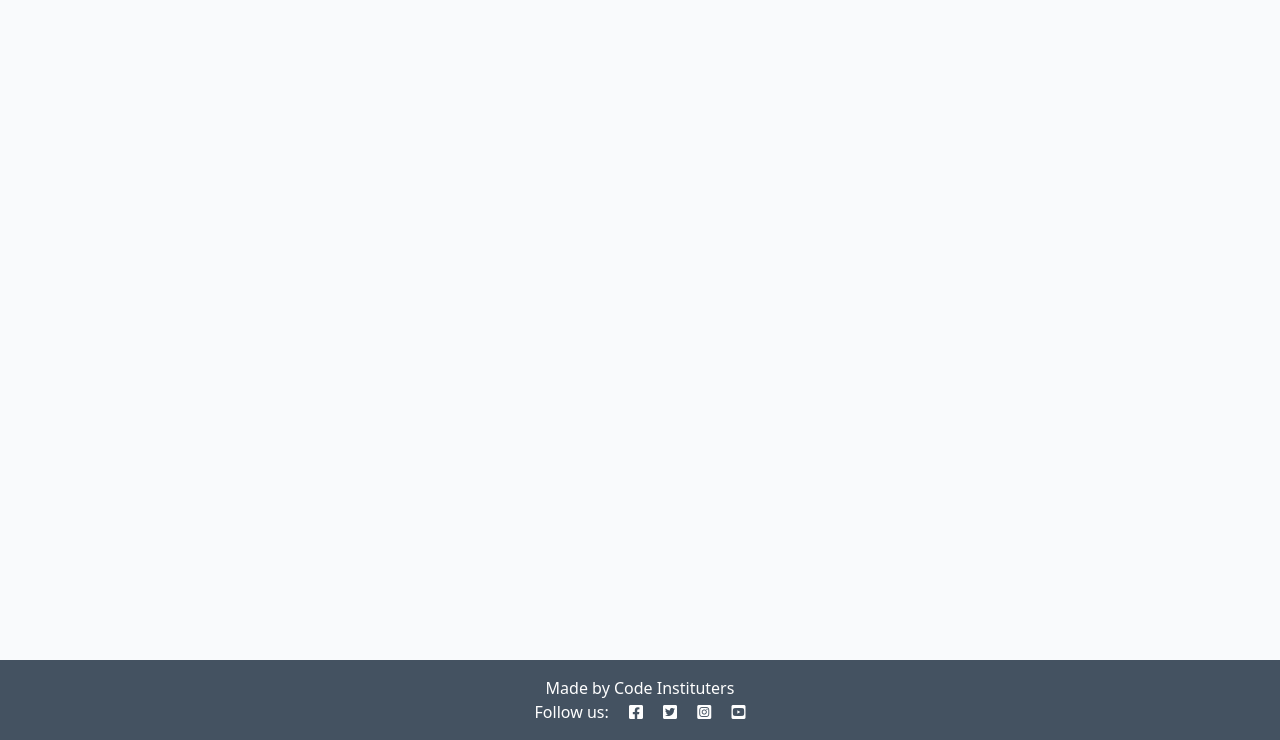
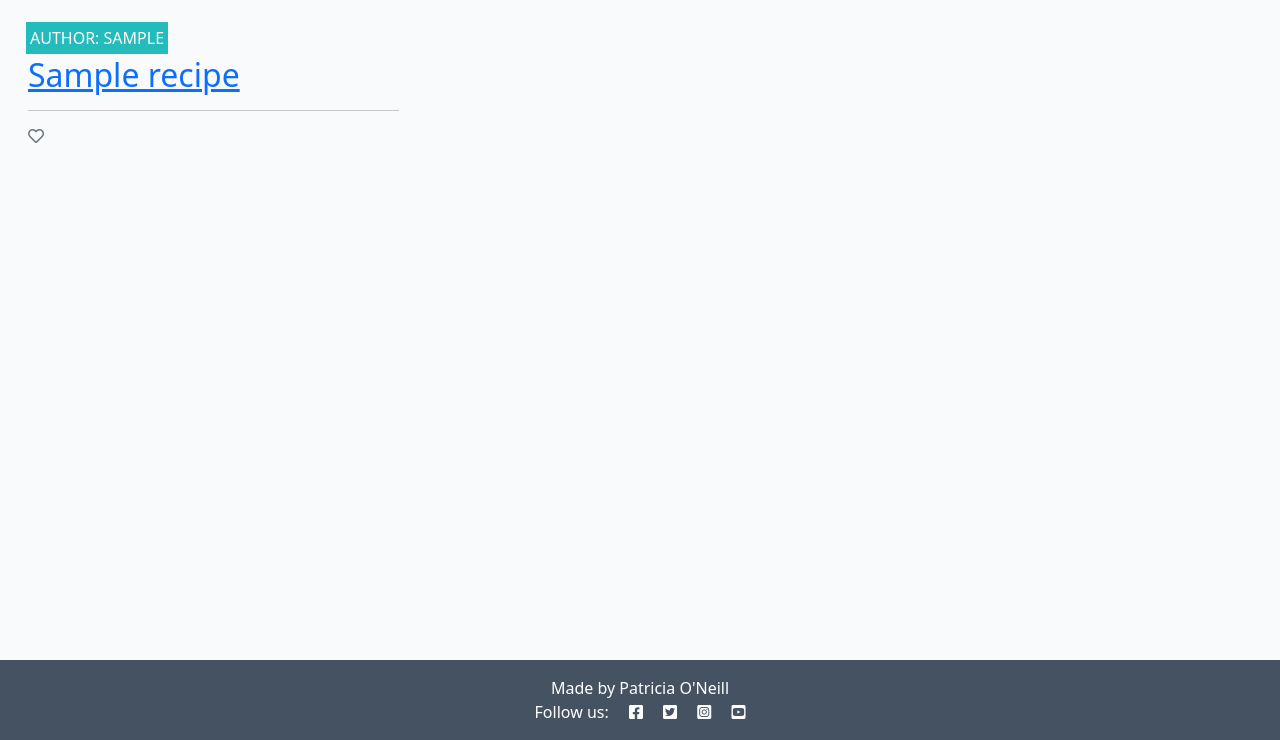
Before and after one commit to pattytonyoneill/FamilyRecipes, a Django app: page / in a window 1280 px wide. Shown: the part 60-800 px from the top of the page. Run offline with Django 3.2, Linux system fonts and the light colour scheme; tables that the repository leaves empty hold one stand-in row (values such as "Sample post"); some libraries are stand-ins or nearby versions.

Commit message:
Edit of html code

```diff
--- a/templates/base.html
+++ b/templates/base.html
@@ -65,7 +65,7 @@
 
     <!-- Footer -->
     <footer class="footer mt-auto py-3 dark-bg">
-        <p class="m-0 text-center text-white">Made by Code Instituters</p>
+        <p class="m-0 text-center text-white">Made by Patricia O'Neill</p>
         <p class="m-0 text-center text-white">Follow us: <i class="fab fa-facebook-square ms-3"></i>
             <i class="fab fa-twitter-square ms-3"></i>
             <i class="fab fa-instagram-square ms-3"></i>
--- a/templates/index.html
+++ b/templates/index.html
@@ -8,22 +8,22 @@
         <!-- Blog Entries Column -->
         <div class="col-12 mt-3 left">
             <div class="row">
-                {% for post in post_list %}
+                {% for post in recipe_list %}
                 <div class="col-md-4">
                     <div class="card mb-4">
                         <div class="card-body">
                             <div class="image-container">
-                                {% if "placeholder" in recipe.featured_image.url %}
+                                {% if "placeholder" in post.featured_image.url %}
                                 <img class="card-img-top"
                                     src="https://images.ctfassets.net/hrltx12pl8hq/rwQ0cOfRYJAyerqgi9kpA/f5e4e7402f456760f62dae1a212b1c5f/shutterstock_1781321441.jpg">
                                 {% else %}
-                                <img class="card-img-top" img src="media/food.jpg" width="100%">
+                                <img class="card-img-top" src=" {{ post.featured_image.url }}">
                                 {% endif %}
                                 <div class="image-flash">
                                     <p class="author">Author: {{ post.author }}</p>
                                 </div>
                             </div>
-                            <a href="{% url 'post_detail' post.slug %}" class="post-link">
+                            <a href="#" class="recipe-link">
                                 <h2 class="card-title">{{ post.title }}</h2>
                                 <p class="card-text">{{ post.excerpt }}</p>
                             </a>
```
Also changed, not shown: templates/recipe_detail.html (+6 -6 lines).
